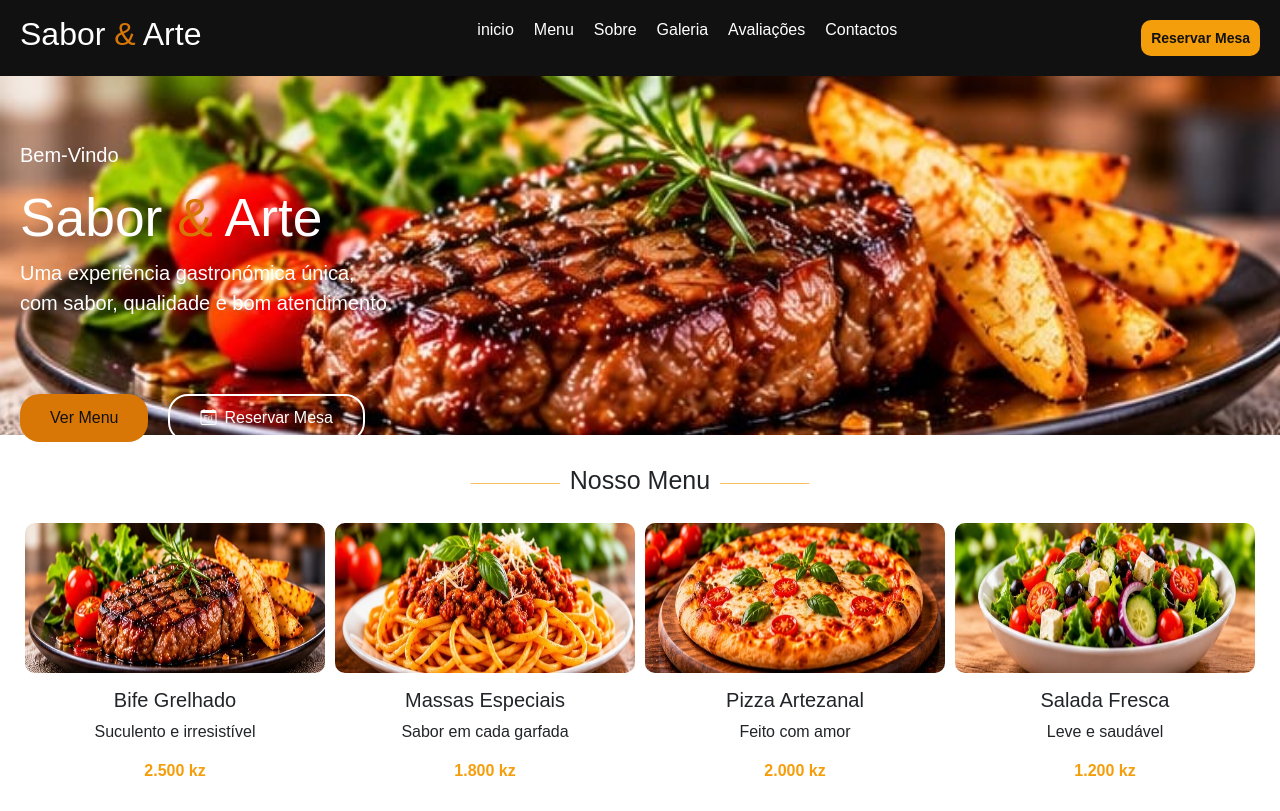
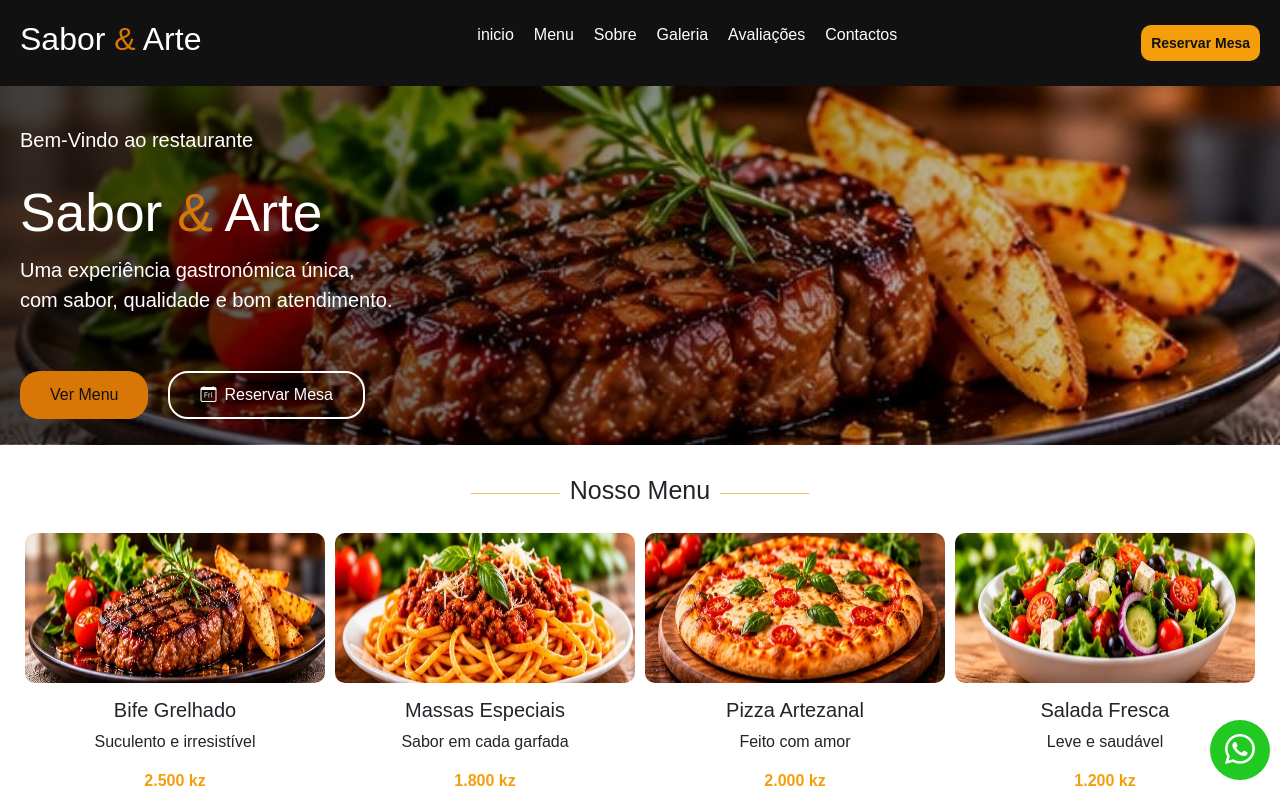
Before and after one commit to AntonioBalduino/leading-page-Sabor_-_Arte, a plain HTML site: page index.html in a window 1280 px wide. Shown: the top 811 px of the page. Drawn offline with nearby package versions, Linux system fonts and the light colour scheme.

Commit message:
btn whatsapp

```diff
--- a/assets/css/estilos.css
+++ b/assets/css/estilos.css
@@ -14,11 +14,11 @@ header{
     align-items: center;
     background-color: #111111;
     color: #ffffff;
-    padding: 15px 20px;
+    padding: 20px;
 }
 
 header h2{
-    size: 25px;
+    size: 30px;
 }
 
 header span{
@@ -75,22 +75,26 @@ header div a:hover{
 #sec-1 {
     display: flex;
     flex-direction: column;
-    background-image: url('../image/carne.jpeg');
+    /*background-image: url('../image/carne.jpeg');*/
+    background: linear-gradient(to right, rgb(0,0,0,0.75), rgb(0,0,0,0.1)),
+    url('../image/carne.jpeg');
     background-position: center;
     background-size: cover;
     height: 28vw;
     color: #ffffff;
-    padding: 5vw 20px;
+    padding: 3vw 20px;
+
 }
 
 #sec-1 p{
     font-size: 20px;
     color: #ffffff;
+    /*margin-bottom: 20px;*/
 }
 
 #sec-1 h1{
     font-size: 40pt;
-
+    margin: 10px 0;
 }
 #sec-1 h1 span{
     color: #D97706;
@@ -99,7 +103,7 @@ header div a:hover{
 #sec-1 div{
     display: flex;
     gap: 20px;
-    margin-top: 60px;
+    margin-top: 40px;
 }
 
 #sec-1 div a{
@@ -132,9 +136,11 @@ header div a:hover{
 }
 
 #sec-1 div a.link-2:hover{
+    border: 2px solid #D97706;
     background-color: #ffffff2f;
-    color: #111111;
+    color: #ffffff;
     transition: 0.3s;
+
 }
 
 /* SECTION - 2 */
@@ -345,4 +351,37 @@ header div a:hover{
     height: 150px;
     border-radius: 10px;
     margin: 10px;
+    object-fit: cover;
+    object-position: center;
 }
+
+/*BOTAO DO WHATSAPP*/
+
+.what{
+    background-color: green;
+    color: white;
+    width: 60px;
+    height: 60px;
+    display: flex;
+    justify-content: center;
+    align-items: center;
+    border-radius: 50%;
+    position: fixed;
+    bottom: 20px;
+    right: 10px;
+    animation: back 1s infinite alternate;
+}
+
+.what i{
+    color: #ffffff;
+    font-size: 30px;
+}
+
+@keyframes back{
+    for{
+        background-color: green;
+    }
+    to{
+        background-color: rgb(35, 201, 35);
+    }
+}
--- a/index.html
+++ b/index.html
@@ -1,5 +1,6 @@
 <!DOCTYPE html>
 <html lang="pt-br">
+
 <head>
     <meta charset="UTF-8">
     <meta name="viewport" content="width=device-width, initial-scale=1.0">
@@ -7,6 +8,7 @@
     <link rel="stylesheet" href="assets/css/estilos.css">
     <title>Sabor Art</title>
 </head>
+
 <body>
     <header>
         <h2>Sabor <span>&</span> Arte</h2>
@@ -26,7 +28,7 @@
     </header>
 
     <section id="sec-1">
-        <p>Bem-Vindo</p>
+        <p>Bem-Vindo ao restaurante</p>
         <h1>Sabor <span>&</span> Arte</h1>
         <p>Uma experiência gastronómica única,<br> com sabor, qualidade e bom atendimento.</p>
         <div>
@@ -79,7 +81,8 @@
                     <h2>Sobre Nós</h2>
                 </div>
                 <h3>Mais que um restaurante,<br> um lugar para ser feliz!</h3>
-                <p>No Sabor & Arte, acreditamos que uma boa refeição une pessoas, cria momentos e faz a vida mais feliz.</p>
+                <p>No Sabor & Arte, acreditamos que uma boa refeição une pessoas, cria momentos e faz a vida mais feliz.
+                </p>
 
                 <a href="#" class="btn btn-primary">Saiba Mais</a>
             </div>
@@ -116,6 +119,10 @@
         </div>
     </section>
 
+    <div class="what">
+        <a href="#"><i class="bi bi-whatsapp"></i></a>
+    </div>
 
 </body>
+
 </html>
```
